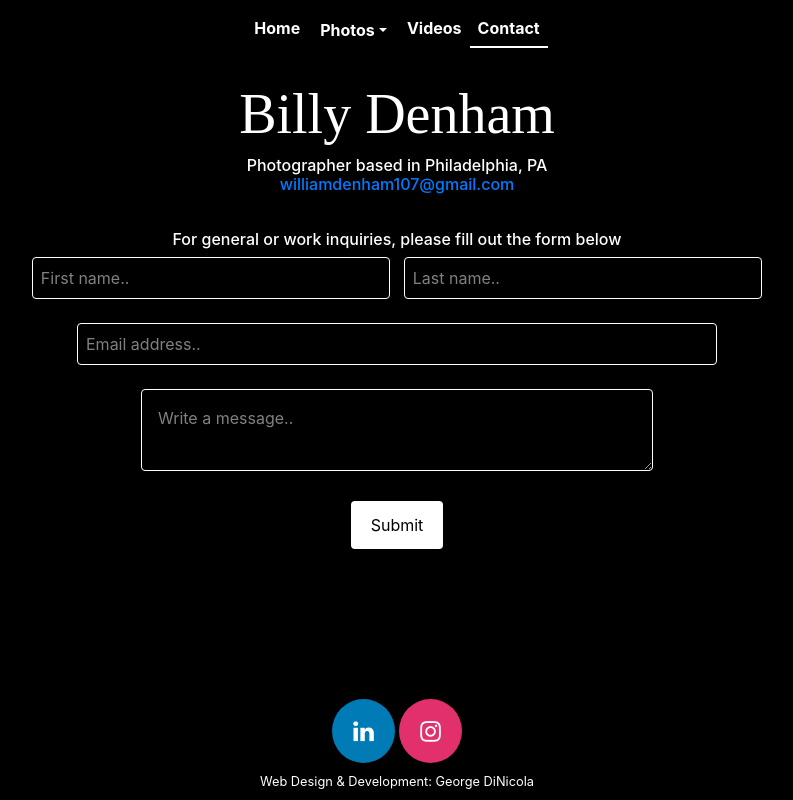
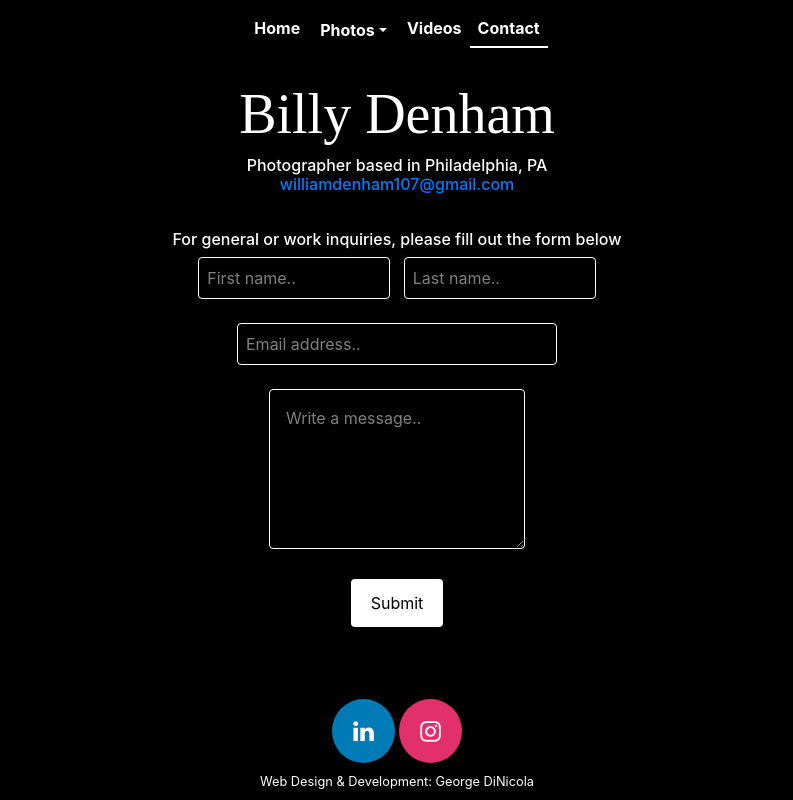
Before and after one commit to GeorgeDiNicola/serverless-photography-website, a React (Create React App) app in the folder static/: page /Contact in a window 1280 px wide. Shown: the whole page, without its empty margins (243-1036 px from the left). Built offline with nearby package versions, Linux system fonts and the light colour scheme.

Commit message:
updated the formatting on the contact page to be more visually pleasing

```diff
--- a/static/src/components/Contact.jsx
+++ b/static/src/components/Contact.jsx
@@ -22,10 +22,10 @@ export default class Contact extends Component {
   }
 
   handleSubmit(event) {
+    event.preventDefault();  // this prevents the page from re-loading when the form is submitted
     if (this.state.firstName.length > 0 && this.state.lastName.length > 0 && validEmailRegex.test(this.state.emailAddress) && this.state.messageText.length > 0) {
       this.setState({ submittedForm: true });
     }
-    event.preventDefault();  // this prevents the page from re-loading when the form is submitted
   }
 
   handleFirstNameChange(event) {
@@ -43,6 +43,8 @@ export default class Contact extends Component {
   handlemessageTextChange(event) {
     this.setState({messageText: event.target.value});
   }
+
+  // TODO: methods for adding text about incorrect fields before submitting
 
   //TODO: define a sendEmail method
 
--- a/static/src/css/contact.css
+++ b/static/src/css/contact.css
@@ -39,7 +39,8 @@ textarea {
   resize: vertical; /* Allow the user to vertically resize the textarea (not horizontally) */
   background-color: black;
   padding: 2vh;
-  width: 40vw;
+  width: 20vw;
+  height: 20vh;
 }
 
 input[type=submit] {
@@ -83,7 +84,7 @@ input, select, textarea{
   resize: vertical; /* Allow the user to vertically resize the textarea (not horizontally) */
   background-color: black;
   padding: 1vh;
-  width: 28vw;
+  width: 15vw;
 }
 
 .email-text-box {
@@ -92,7 +93,7 @@ input, select, textarea{
   resize: vertical; /* Allow the user to vertically resize the textarea (not horizontally) */
   background-color: black;
   padding: 1vh;
-  width: 50vw;
+  width: 25vw;
 }
 
 /*--- container styling selectors ---*/
```
